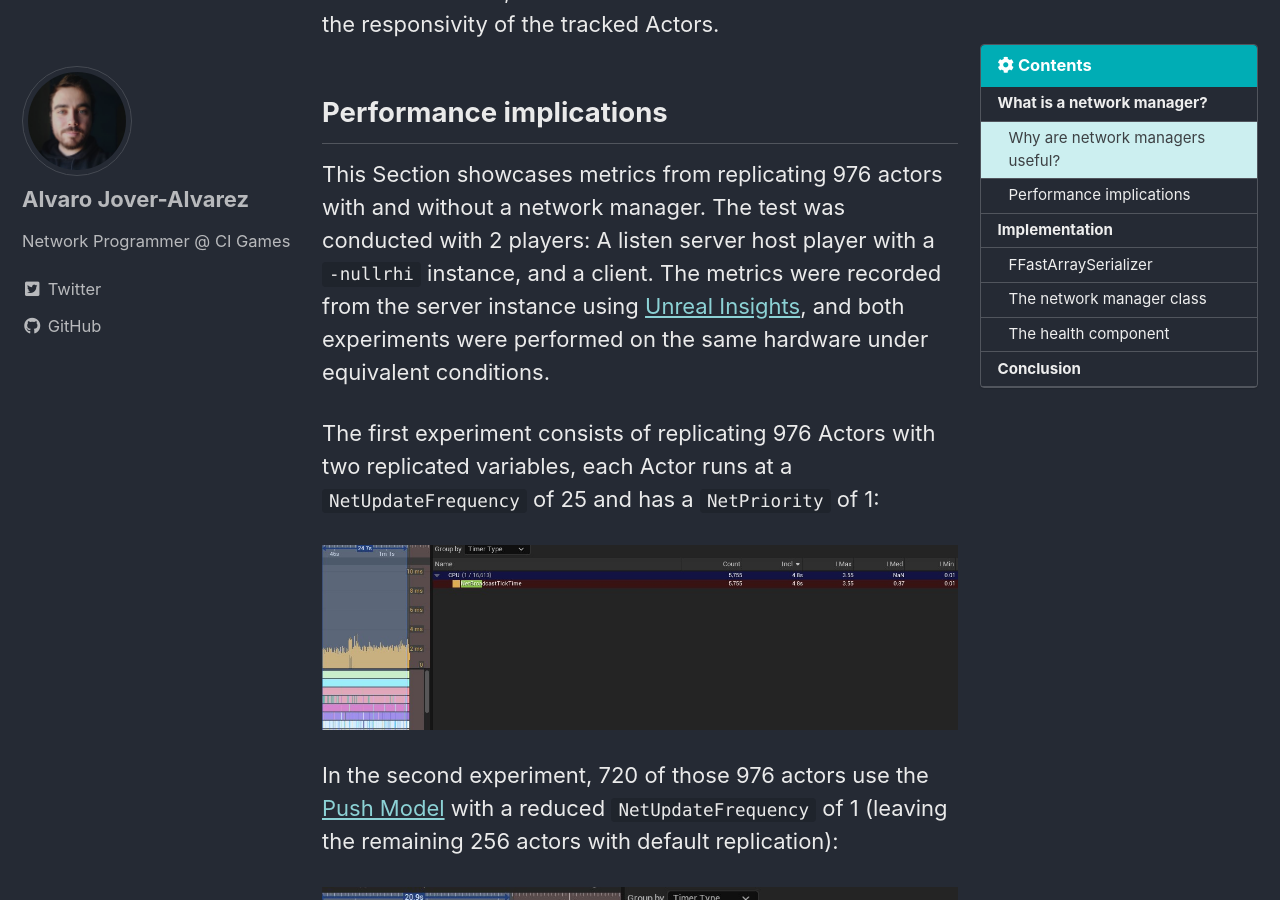
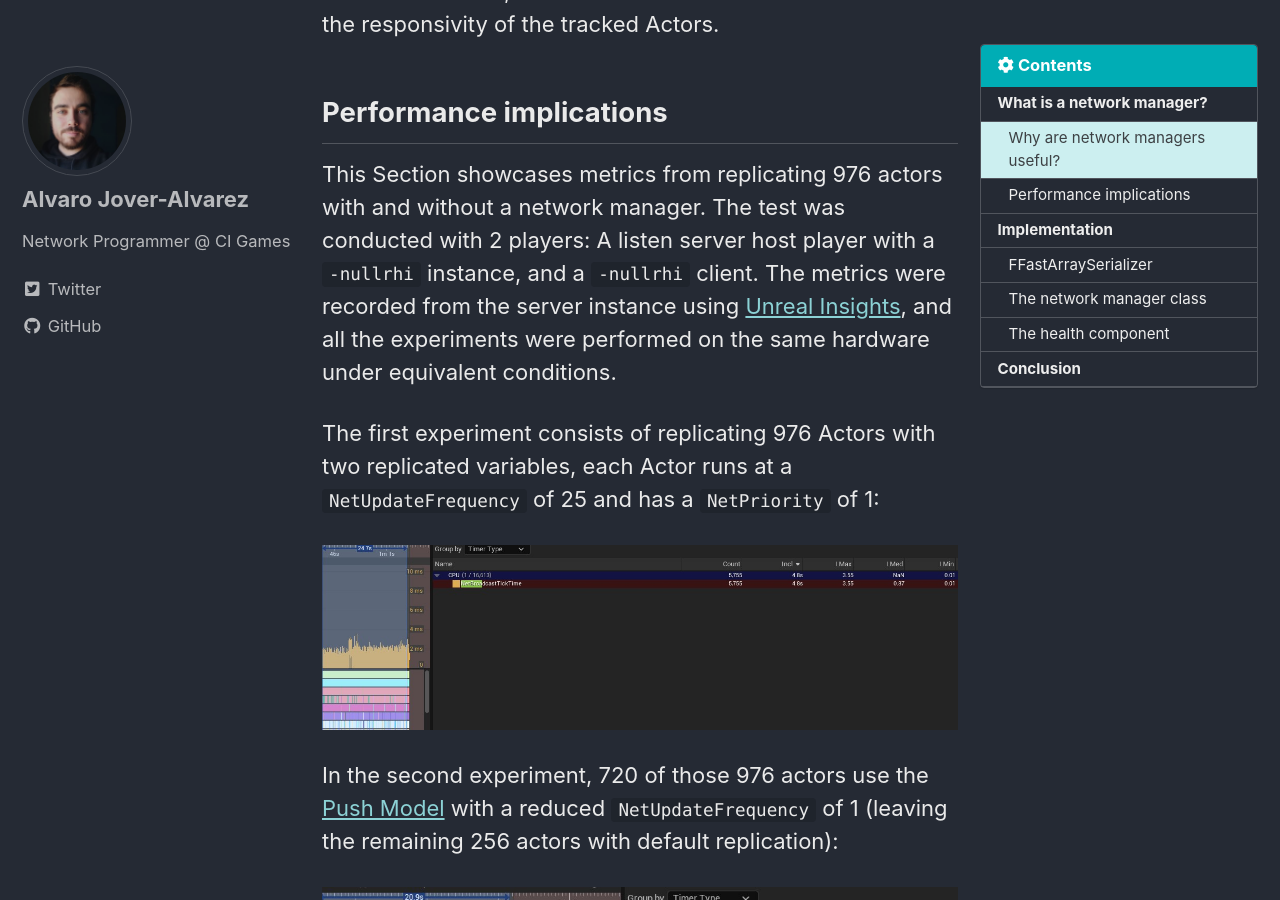
Before and after one commit to vorixo/devtricks, a Jekyll site: the page built from _posts/2022-06-10-network-managers.md, in a window 1280 px wide and 900 px high, scrolled down 2486 px. Built offline with Jekyll 4.4.1, drawn with Linux system fonts in a browser that asks for light colours; cached includes are drawn as plain includes.

Commit message:
[FIX] Typo fix

```diff
--- a/_posts/2022-06-10-network-managers.md
+++ b/_posts/2022-06-10-network-managers.md
@@ -45,7 +45,7 @@ This can also be mitigated with the use of Actor Managers. Due to the small numb
 
 ## Performance implications
 
-This Section showcases metrics from replicating 976 actors with and without a network manager. The test was conducted with 2 players: A listen server host player with a `-nullrhi` instance, and a client. The metrics were recorded from the server instance using [Unreal Insights](https://docs.unrealengine.com/4.26/en-US/TestingAndOptimization/PerformanceAndProfiling/UnrealInsights/), and both experiments were performed on the same hardware under equivalent conditions.
+This Section showcases metrics from replicating 976 actors with and without a network manager. The test was conducted with 2 players: A listen server host player with a `-nullrhi` instance, and a `-nullrhi` client. The metrics were recorded from the server instance using [Unreal Insights](https://docs.unrealengine.com/4.26/en-US/TestingAndOptimization/PerformanceAndProfiling/UnrealInsights/), and all the experiments were performed on the same hardware under equivalent conditions.
 
 The first experiment consists of replicating 976 Actors with two replicated variables, each Actor runs at a `NetUpdateFrequency` of 25 and has a `NetPriority` of 1:
 
```
